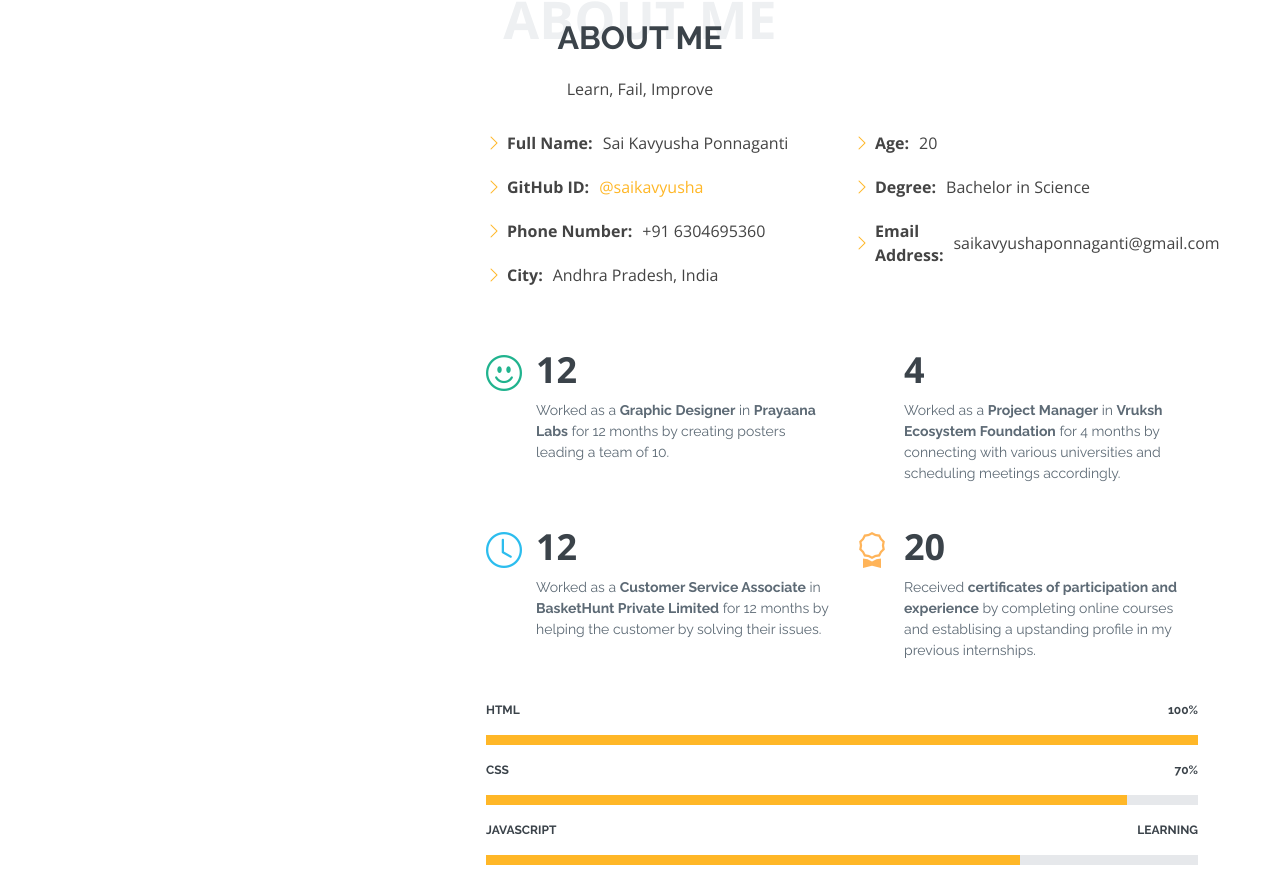
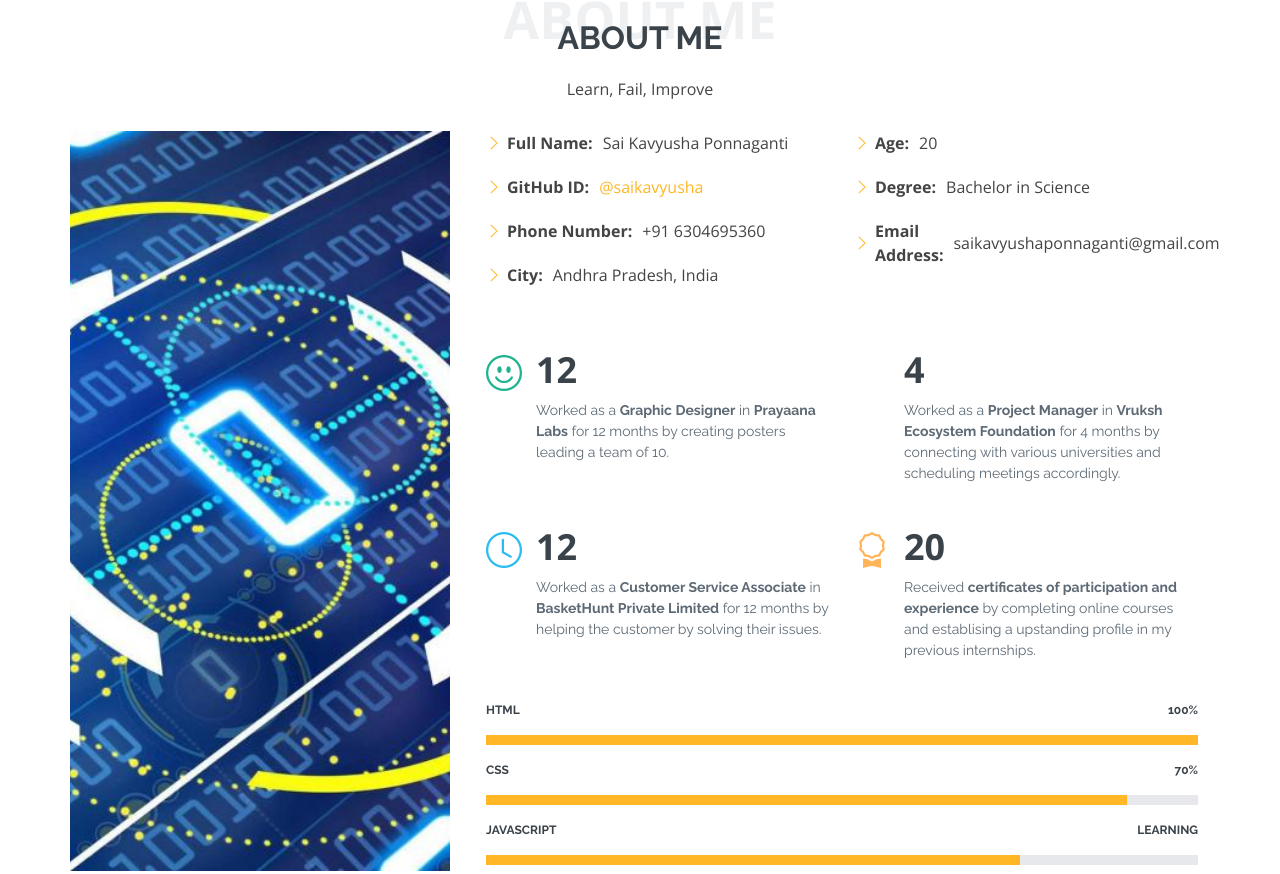
Before and after one commit to saikavyusha/Portfolio, a plain HTML site: page index.html in a window 1280 px wide. Shown: the part 871-1745 px from the top of the page. Drawn offline with nearby package versions, Linux system fonts and the light colour scheme.

Commit message:
myportfolio

```diff
--- a/assets/css/style.css
+++ b/assets/css/style.css
@@ -522,7 +522,7 @@ section {
   color: #82909c;
 }
 .about .image {
-  background: url("../img/me.jpg") center center no-repeat;
+  background: url("../img/binary-code-1080P-wallpaper-middle-size.jpg") center center no-repeat;
   background-size: cover;
   min-height: 500px;
 }
```
